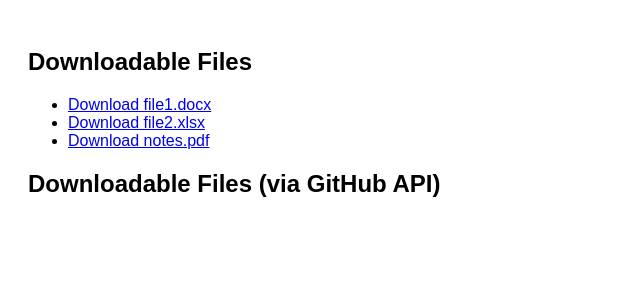
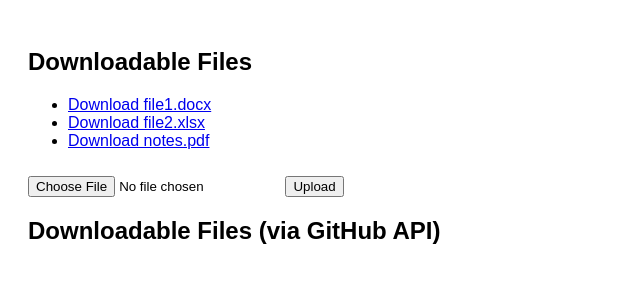
Before and after one commit to Chinmayhadge/istudioclick, a plain HTML site: page index.html in a window 1280 px wide. Shown: the whole page, without its empty margins (0-640 px from the left). Drawn offline with nearby package versions, Linux system fonts and the light colour scheme; no server answers.

Commit message:
Update index.html

```diff
--- a/index.html
+++ b/index.html
@@ -22,6 +22,9 @@
     <a href="files/notes.pdf" download>Download notes.pdf</a>
   </li>
 </ul>
+
+<input type="file" id="uploadFile">
+<button onclick="uploadToGitHub()">Upload</button>
 
 
   <!-- JS libraries -->
@@ -69,6 +72,41 @@
   }
 
   window.onload = listRepoFiles;
+
+async function uploadToGitHub() {
+  const fileInput = document.getElementById('uploadFile');
+  const file = fileInput.files[0];
+
+  if (!file) {
+    alert('Please select a file.');
+    return;
+  }
+
+  const arrayBuffer = await file.arrayBuffer();
+  const base64Content = btoa(String.fromCharCode(...new Uint8Array(arrayBuffer)));
+
+  const response = await fetch('https://api.github.com/repos/Chinmayhadge/istudioclick/contents/' + file.name, {
+    method: 'PUT',
+    headers: {
+      'Authorization': 'token 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',
+      'Content-Type': 'application/json'
+    },
+    body: JSON.stringify({
+      message: `Upload ${file.name}`,
+      content: base64Content,
+      branch: 'main'
+    })
+  });
+
+  const data = await response.json();
+  console.log(data);
+
+  if (response.ok) {
+    alert('File uploaded successfully!');
+  } else {
+    alert('Upload failed: ' + data.message);
+  }
+}
 </script>
 
 <h2>Downloadable Files (via GitHub API)</h2>
```
